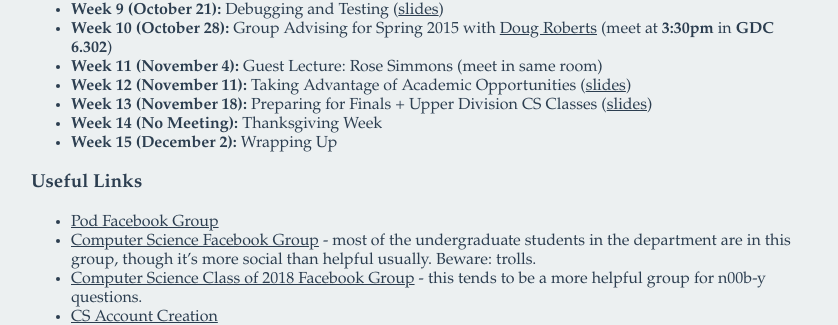
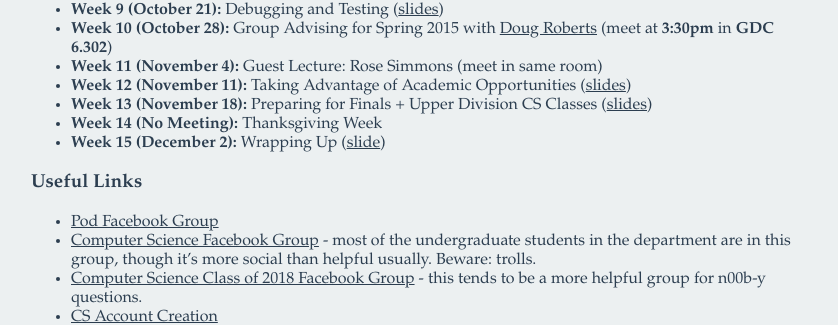
Before and after one commit to mattbroussard/mattbroussard.github.io, a Jekyll site: the page built from teaching/fall2014/pod/index.md, in a window 1280 px wide and 900 px high, scrolled down 683 px. Shown: the part 125-450 px from the top of the window, without its empty margins (219-1057 px from the left). Built offline with Jekyll 4.4.1, drawn with Linux system fonts in a browser that asks for light colours; nearby versions of some CDN libraries; comment, search, counter and statistics services are not loaded.

Commit message:
wrapup pod slides

```diff
--- a/teaching/fall2014/pod/index.md
+++ b/teaching/fall2014/pod/index.md
@@ -59,7 +59,7 @@ Here is a tentative schedule for what we'll be covering each week. Note that thi
 - **Week 12 (November 11):** Taking Advantage of Academic Opportunities ([slides](https://docs.google.com/presentation/d/1-P5xOamOgp7c3zZXYenax7tDe7ukc8qYuoDH6hZFwyA/edit?usp=sharing))
 - **Week 13 (November 18):** Preparing for Finals + Upper Division CS Classes ([slides](https://docs.google.com/a/utexas.edu/presentation/d/1_Dxy9AMBsUEQHsBdg5gHZaVUHVsWj0LQdbSo_CwyHNQ/edit?usp=sharing))
 - **Week 14 (No Meeting):** Thanksgiving Week
-- **Week 15 (December 2):** Wrapping Up
+- **Week 15 (December 2):** Wrapping Up ([slide](https://docs.google.com/a/utexas.edu/presentation/d/12QoL-1zKudOf3b6CE_YYf7Hn-lLlRq2KhP2fXZ9br5c/edit?usp=sharing))
 
 ### Useful Links
 
```
